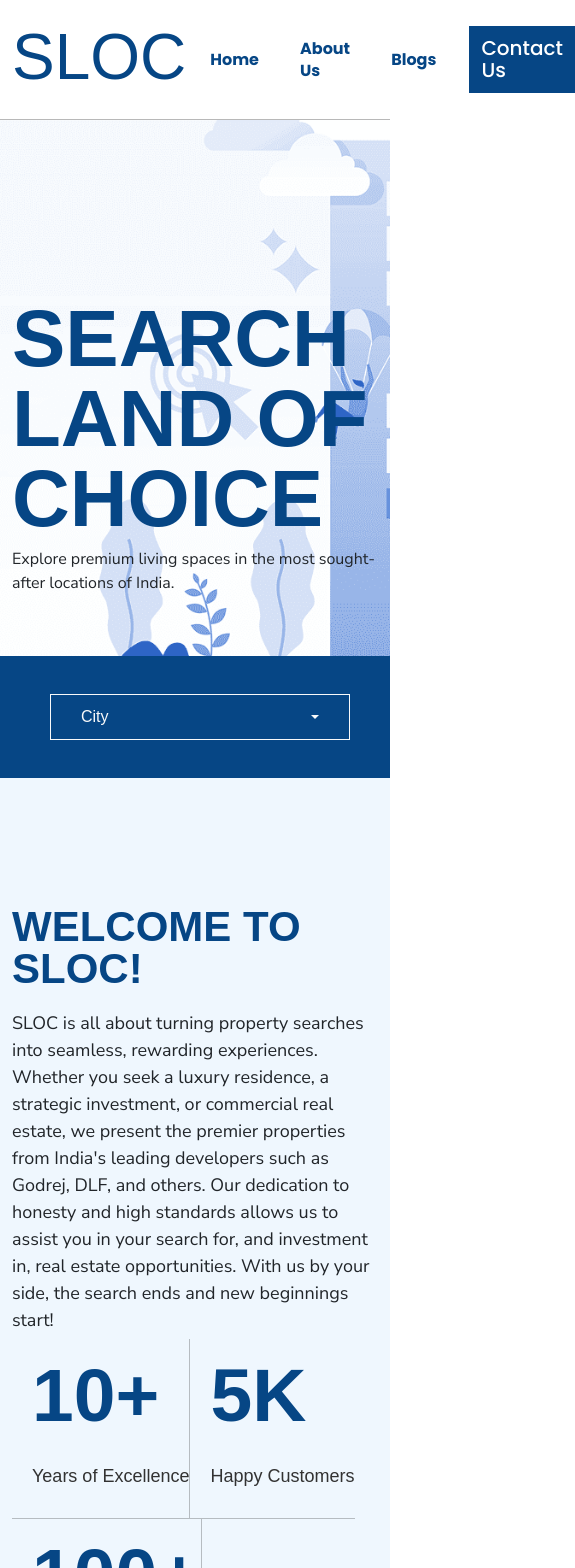
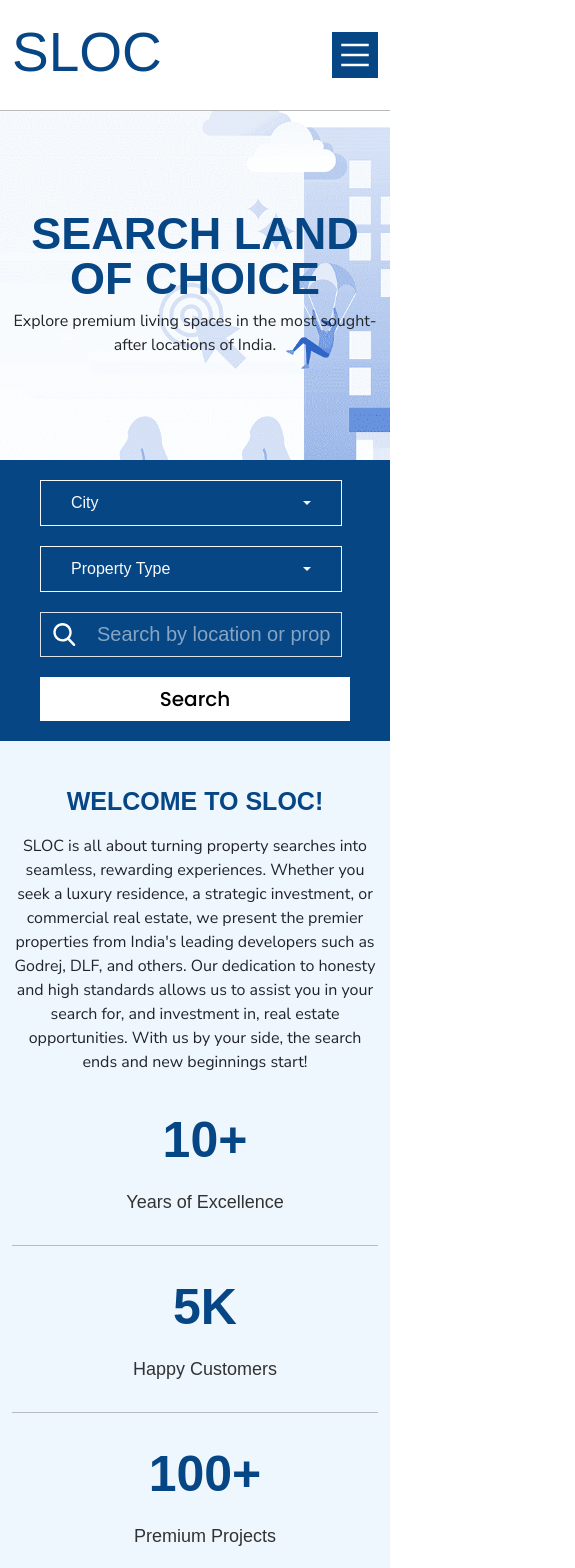
Before and after one commit to Jatin-dev12/Sloc, a React (Vite) app in the folder Sloc-web/: page / in a window 390 px wide. Shown: the top 1568 px of the page, 575 px wide, since content can reach past the window. Built offline with nearby package versions, Linux system fonts and the light colour scheme; a web font is replaced by a local one.

Commit message:
Home Responsvie

```diff
--- a/Sloc-web/src/App.css
+++ b/Sloc-web/src/App.css
@@ -11,6 +11,10 @@ body{
     background: #323232;
     padding: 10px 0;
   }
+  .navbar-expand-md .navbar-collapse {
+
+    justify-content: end;
+}
   p.Logo {
     font-family: "Darker Grotesque", sans-serif;
     font-weight: 500;
@@ -225,14 +229,14 @@ body{
   }
   section.featured .row .features-list {
     border-right: 1px solid #B8B8B8;
-    z-index: -1;
+    z-index: 1 !important;
+
 
   }
   section.featured .row .features-list .card{
     border: none !important;
     padding: 25px;
     border-radius: 0;
-    z-index: -1;
 
   }
   section.featured .row .features-list .card img {
@@ -243,7 +247,6 @@ body{
   }
   section.featured .row{
     padding: 0px 60px;
-    z-index: -1;
   }
   section.featured .row:nth-child(2){
     border-top: 1px solid #B8B8B8;
@@ -333,6 +336,7 @@ section.Cta button.btn.btn-dark {
   z-index: 2;
   background-color: #ffffff;
   color: #1E1E1E;
+  border: none !important;
 }
   img.back-roll {
     position: absolute;
--- a/Sloc-web/src/Footer/Footer.jsx
+++ b/Sloc-web/src/Footer/Footer.jsx
@@ -48,7 +48,7 @@ const Footer = () => {
             </div>
           </Col>
 
-          <Col lg={2} md={6} sm={6} className="mb-4 mb-md-0">
+          <Col lg={2} md={6} sm={6} className="mb-4 mb-md-0 res-st">
             <h6 className="text-uppercase ft-font mb-3">QUICK LINKS</h6>
             <ul className="list-unstyled mb-0">
               <li className="mb-2">
@@ -67,7 +67,7 @@ const Footer = () => {
             </ul>
           </Col>
 
-          <Col lg={2} md={6} sm={6} className="mb-4 mb-md-0">
+          <Col lg={2} md={6} sm={6} className="mb-4 mb-md-0 res-st">
             <h6 className="text-uppercase ft-font mb-3">Policies</h6>
             <ul className="list-unstyled mb-0">
               <li className="mb-2">
@@ -82,7 +82,7 @@ const Footer = () => {
             </ul>
           </Col>
 
-          <Col lg={2} md={6} className="mb-4 mb-md-0">
+          <Col lg={2} md={6} className="mb-4 mb-md-0 res-st">
             <h6 className="text-uppercase ft-font mb-3">INFORMATION</h6>
             <p className="small mb-1">15th Floor, Ocus Quantum,</p>
             <p className="small mb-1">Sector-51, Gurugram, Haryana</p>
--- a/Sloc-web/src/Header/Navbar.jsx
+++ b/Sloc-web/src/Header/Navbar.jsx
@@ -26,24 +26,26 @@ export default function Header() {
          </Row>
         </Container>
       </section> */}
+<Navbar expand="md" className="Main-nav" collapseOnSelect>
+  <Container>
+    <Navbar.Brand href="/">
+      <p className="Logo">SLOC</p>
+    </Navbar.Brand>
 
-      <Navbar className='Main-nav'>
-        <Container >
-          <Navbar.Brand href="/">
-            <p className='Logo'>SLOC</p>
-          </Navbar.Brand>
-          <Nav className="mr-auto">
-            <Nav.Link href="/">Home</Nav.Link>
+    {/* Toggle Button */}
+    <Navbar.Toggle aria-controls="basic-navbar-nav" />
 
-
-            <Nav.Link href="/About">About Us</Nav.Link>
-            <Nav.Link href="/Blogs">Blogs</Nav.Link>
-            <Nav.Link href="#" className='cntnct'>Contact Us</Nav.Link>
-
-
-          </Nav>
-        </Container>
-      </Navbar>
+    {/* Collapsible Nav Items */}
+    <Navbar.Collapse id="basic-navbar-nav">
+      <Nav className="ml-auto">
+        <Nav.Link href="/">Home</Nav.Link>
+        <Nav.Link href="/About">About Us</Nav.Link>
+        <Nav.Link href="/Blogs">Blogs</Nav.Link>
+        <Nav.Link href="#" className="cntnct">Contact Us</Nav.Link>
+      </Nav>
+    </Navbar.Collapse>
+  </Container>
+</Navbar>
 
     </main>
     </>
--- a/Sloc-web/src/Home/Homepage.jsx
+++ b/Sloc-web/src/Home/Homepage.jsx
@@ -547,7 +547,7 @@ gsap.to([section2Image], {
         <section className="Main-banner" data-speed="1.5">
           <Container>
             <Row>
-              <Col md={6} >
+              <Col md={6} className="top-co" >
                 <h1>Search Land Of Choice</h1>
                 <p>Explore premium living spaces in the most sought-after locations of India. </p>
               </Col>
@@ -573,7 +573,7 @@ gsap.to([section2Image], {
               </Col>
             </Row>
           </Container>
-          <div className="d-flex align-items-center searc-bar  justify-content-between">
+          <div className="d-flex align-items-md-center searc-bar  justify-content-between">
             <DropdownButton
               id="dropdown-city"
               title="City"
@@ -654,7 +654,7 @@ gsap.to([section2Image], {
         </p>
       </Col>
       <Col md={6} className="d-flex flex-wrap four-col-st" >
-        <Col md={6} lg={6} className="right">
+        <Col md={6} lg={6} className="right res">
           <Card className="">
             <h3 className="text-primary">
               <Counter className="Counter-no" to={10} from={0} />
@@ -663,7 +663,7 @@ gsap.to([section2Image], {
             <p>Years of Excellence</p>
           </Card>
         </Col>
-        <Col md={6} lg={6} className="only-bottom">
+        <Col md={6} lg={6} className="only-bottom res">
           <Card className="">
             <h3 className="text-primary">
               <Counter className="Counter-no" to={5} from={0} />
@@ -672,7 +672,7 @@ gsap.to([section2Image], {
             <p>Happy Customers</p>
           </Card>
         </Col>
-        <Col md={6} lg={6} className="only-right" ref={welcomeTextRef}>
+        <Col md={6} lg={6} className="only-right res" ref={welcomeTextRef}>
           <Card>
             <h3 className="text-primary">
               <Counter className="Counter-no" to={100} from={0} />
@@ -681,7 +681,7 @@ gsap.to([section2Image], {
             <p>Premium Projects</p>
           </Card>
         </Col>
-        <Col md={6} lg={6} className="left-brdr">
+        <Col md={6} lg={6} className="left-brdr res">
           <Card className="">
             <h3 className="text-primary">
               <Counter className="Counter-no" to={95} from={0} />
@@ -727,7 +727,7 @@ gsap.to([section2Image], {
                 </p>
               </Col>
               <Col md={4} className="align-items-end text-end align-content-center">
-                <div className="custom-swiper-nav d-flex gap-4 justify-content-end mb-3">
+                <div className="custom-swiper-nav d-flex gap-4 justify-content--md-end mb-3">
                   <img src={PrevArrow} alt="Previous" className="swiper-button-prev-custom" />
                   <img src={NextArrow} alt="Next" className="swiper-button-next-custom" />
                 </div>
@@ -809,7 +809,7 @@ gsap.to([section2Image], {
 
               </Col>
 
-              <Col md={4} className="text-end">
+              <Col md={4} className="text-md-end text-center">
                 {/* <img src={Cta} alt="" className="scroll-img" /> */}
                 <Button variant="dark" className="banner-button">
                   Contact us for More info
@@ -829,7 +829,7 @@ gsap.to([section2Image], {
                   <p className="same-head-p">
                   From search to sold, we make real estate effortless and exciting!
                   </p>
-                  <Button className="Up-arrow-btn">
+                  <Button className="Up-arrow-btn res-hide">
                     <img src={Arrow} />
                   </Button>
                 </div>
@@ -921,7 +921,7 @@ gsap.to([section2Image], {
               </Col>
               <Col
                 md={4}
-                className="align-items-end text-end align-content-center"
+                className="align-items-md-end text-md-end align-content-center text-center"
               >
                 <Button variant="dark">See more Blogs</Button>
               </Col>
--- a/Sloc-web/src/Responsive.css
+++ b/Sloc-web/src/Responsive.css
@@ -47,3 +47,311 @@ section.featured .card-title.h5 {
     margin-right: 7px;
 }
   }
+
+ @media screen and (max-width: 1300px) {
+  p.Logo {
+    font-size: 55px;
+  }
+  section.Main-banner h1 {
+    font-size: 70px;
+}
+.same-head {
+  font-size: 40px;
+}
+.same-head-p {
+
+  font-size: 17px;
+
+}
+section.featured .row .features-list .card {
+  padding: 15px;
+}
+
+section.featured .card-title.h5 {
+  font-size: 23px;
+}
+section.featured p.card-text {
+  font-size: 16px;
+
+}
+.socail-name {
+  font-size: 26px;
+}
+span.Counter-no {
+  font-size: 65px;
+}
+section.welcome h3.text-primary {
+  font-size: 65px;
+
+}
+  }
+
+
+  @media screen and (max-width: 1200px){
+    section.Main-banner h1 {
+      font-size: 65px;
+  }
+  span.Counter-no {
+    font-size: 60px;
+  }
+  section.welcome h3.text-primary {
+    font-size: 60px;
+
+  }
+  img.back-roll {
+
+    right: 1%;
+
+}
+.btn-loc.card-text {
+  display: flex;
+  flex-direction: column;
+  gap: 10px;
+}
+.same-head {
+  font-size: 35px;
+}
+.blogs .uper-space.card-body p {
+
+  font-size: 15px !important;
+
+
+}
+section.featured .row .features-list {
+
+  height: inherit;
+}
+.set-out button {
+  width: 270px;
+
+}
+button.btn.btn-dark {
+
+  font-size: 18px;
+  padding: 12px 30px;
+
+}
+.footer-logo p.Logo {
+  font-size: 80px;
+}
+section.featured .card-title.h5 {
+  font-size: 22px;
+}
+.blogs .btn-loc.top-set.card-text {
+  display: unset;
+}
+}
+
+@media screen and (max-width: 1100px){
+  section.Main-banner h1 {
+    font-size: 60px;
+}
+.set-out button {
+  width: 220px;
+}
+.same-head {
+  font-size: 32px;
+}
+.same-head-p {
+  font-size: 16px;
+}
+span.Counter-no {
+  font-size: 55px;
+}
+section.welcome h3.text-primary {
+  font-size: 55px;
+
+}
+section.featured .card-title.h5 {
+  font-size: 20px;
+}
+.footer-logo p.Logo {
+  font-size: 70px;
+}
+footer h6 {
+  font-size: 20px !important;
+}
+
+}
+@media screen and (max-width: 1024px){
+  .searc-bar {
+  padding: 20px 40px;
+  gap: 20px;
+
+}
+
+section.Main-banner h1 {
+  font-size: 55px;
+}
+.same-head {
+  font-size: 30px;
+}
+section.featured .card-title.h5 {
+  font-size: 18px;
+}
+section.featured p.card-text {
+  font-size: 15px;
+}
+section.welcome{
+  padding-bottom: 40px;
+}
+section.social-proof {
+  padding-top: 40px;
+}
+section.Cta {
+  padding: 40px 0px;
+
+}
+}
+button.navbar-toggler {
+  border: none !important;
+  background: #064685;
+  border-radius: 0;
+  color: white;
+  padding: 8px;
+}
+.navbar-toggler-icon {
+
+  background-image:url(./assets//Imgs/Togle.svg) !important;
+  padding: 10px;
+}
+@media screen and (max-width: 991px){
+  section.Main-banner {
+    height: 530px;
+
+}
+section.Main-banner h1 {
+  font-size: 48px;
+}
+.top-set {
+  position: unset;
+
+}
+.blogs .btn-loc.top-set.card-text {
+  display: flex;
+}
+.blogs .uper-space.card-body p {
+  font-size: 13px !important;
+}
+footer .mb-4.justify-content-between.row {
+  row-gap: 30px;
+}
+.same-head {
+  font-size: 26px;
+}
+button.btn.btn-dark {
+  font-size: 16px;
+  padding: 12px 25px;
+}
+a.Up-arrow-btn.btn.btn-primary {
+
+  height: 60px;
+  width: 60px;
+}
+button.Up-arrow-btn.btn.btn-primary {
+  height: 60px;
+  width: 60px;
+}
+.set-out button {
+  width: unset;
+}
+.Main-nav .navbar-nav {
+  gap: 25px;
+  align-items: end;
+}
+}
+
+@media screen and (max-width: 778px){
+  section.Main-banner h1 {
+    text-align: center;
+}
+section.Main-banner p {
+  text-align: center;
+}
+.searc-bar {
+align-items: unset !important;
+  flex-direction: column;
+  position: relative;
+}
+.searc-bar .me-2.input-group{
+  width: unset;
+}
+.set-out button {
+  width: 100%;
+}
+section.Main-banner {
+  padding-top: 50px;
+}
+.same-head {
+  font-size: 25px;
+  text-align: center;
+}
+.same-head-p {
+  font-size: 16px;
+  text-align: center;
+}
+.res {
+  width: 100%;
+  border-right: none;
+  border-bottom: 1px solid #0000003D;
+  text-align: center !important;
+}
+section.welcome h3.text-primary {
+  font-size: 50px;
+  text-align: center;
+}
+span.Counter-no {
+  font-size: 50px;
+}
+section.welcome .card p {
+
+  text-align: center;
+}
+.four-col-st {
+  margin-top: 20px;
+}
+.custom-swiper-nav {
+  justify-content: center !important;
+  margin-top: 20px;
+}
+.res-hide {
+  display: none;
+}
+button.btn.btn-dark {
+
+  margin-top: 20px;
+}
+.top-co {
+  padding: 50px 0px;
+}
+.res-hide {
+  display: none !important;
+}
+}
+
+@media screen and (max-width: 578px){
+  section.Main-banner h1 {
+    font-size: 45px;
+}
+section.welcome {
+  padding-top: 100px !important;
+}
+.Dis {
+  font-size: 14px;
+  padding: 10px;
+}
+section.featured {
+  padding-top: 100px;
+  padding-bottom: 40px;
+}
+footer {
+
+  padding: 40px 15px;
+}
+.res-st {
+  width: 50%;
+}
+.res {
+  margin-top: 1.5em;
+}
+}
```
Also changed, not shown: Sloc-web/src/assets/Imgs/Togle.svg (added).
